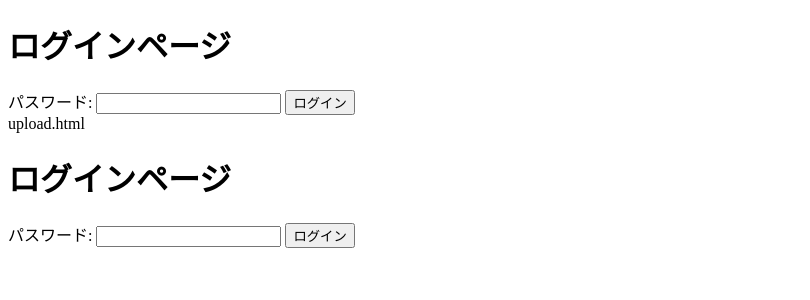
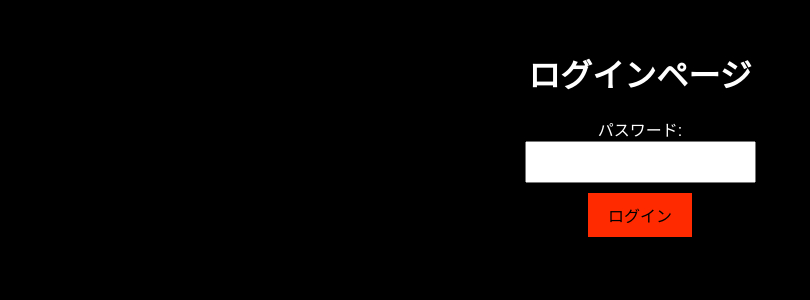
Before and after one commit to Torichan-TC1/24h_uploader, a Flask app: page / in a window 1280 px wide. Shown: the top 300 px of the page, without its empty margins (0-810 px from the left). Run offline with Flask 3, Linux system fonts and the light colour scheme.

Commit message:
Prepare for Render deployment

```diff
--- a/app.py
+++ b/app.py
@@ -13,23 +13,27 @@ UPLOAD_FOLDER = os.path.join(app.static_folder, 'uploads')
 app.config['UPLOAD_FOLDER'] = UPLOAD_FOLDER
 ALLOWED_EXTENSIONS = {'png', 'jpg', 'jpeg', 'gif'}
 
+# アップロードフォルダが存在しない場合は作成
 if not os.path.exists(UPLOAD_FOLDER):
     os.makedirs(UPLOAD_FOLDER)
 
+# アップロード可能な拡張子の確認関数
 def allowed_file(filename):
     return '.' in filename and filename.rsplit('.', 1)[1].lower() in ALLOWED_EXTENSIONS
 
+# ログインページ
 @app.route('/', methods=['GET', 'POST'])
 def login():
     if request.method == 'POST':
         password = request.form['password']
-        if password == '7':
+        if password == '7':  # 固定パスワード
             session['logged_in'] = True
             return redirect(url_for('gallery'))
         else:
             return "パスワードが違います", 403
     return render_template('login.html')
 
+# ギャラリーページ
 @app.route('/gallery')
 def gallery():
     if not session.get('logged_in'):
@@ -46,6 +50,7 @@ def gallery():
     end_time = datetime.fromisoformat(session['end_time'])
     return render_template('gallery.html', images=images, end_time=end_time)
 
+# 写真アップロードページ（GET はギャラリー表示で代用）
 @app.route('/upload', methods=['GET', 'POST'])
 def upload_file():
     if not session.get('logged_in'):
@@ -61,8 +66,10 @@ def upload_file():
             filename = secure_filename(file.filename)
             file.save(os.path.join(app.config['UPLOAD_FOLDER'], filename))
             return redirect(url_for('gallery'))
-    return render_template('upload.html')
 
+    return redirect(url_for('gallery'))  # GETアクセス時はギャラリーに戻す
+
+# 選択写真のZIPダウンロード
 @app.route('/download_selected', methods=['POST'])
 def download_selected():
     if not session.get('logged_in'):
@@ -86,6 +93,7 @@ def download_selected():
         mimetype='application/zip'
     )
 
+# 写真削除処理（タイマー満了時）
 @app.route('/delete_photos')
 def delete_photos():
     if not session.get('logged_in'):
@@ -95,8 +103,10 @@ def delete_photos():
         for image in os.listdir(app.config['UPLOAD_FOLDER']):
             os.remove(os.path.join(app.config['UPLOAD_FOLDER'], image))
         session.pop('end_time', None)
+
     return redirect(url_for('gallery'))
 
+# アプリケーションの起動
 if __name__ == '__main__':
     port = int(os.environ.get('PORT', 5000))
     app.run(host='0.0.0.0', port=port, debug=True)
--- a/templates/login.html
+++ b/templates/login.html
@@ -2,9 +2,53 @@
 <html lang="ja">
 <head>
     <meta charset="UTF-8">
+    <meta name="viewport" content="width=device-width, initial-scale=1.0">
     <title>ログイン</title>
     <style>
-        /* 上記共通スタイルが base.html にある前提 */
+        body {
+            background-color: #000;
+            color: white;
+            margin: 0;
+            font-family: 'DSEG7', sans-serif;
+        }
+
+        h1 {
+            text-align: center;
+            margin-top: 50px;
+        }
+
+        form {
+            display: flex;
+            flex-direction: column;
+            align-items: center;
+            margin-top: 20px;
+        }
+
+        input[type="password"] {
+            padding: 10px;
+            font-size: 1rem;
+            margin-bottom: 10px;
+        }
+
+        button {
+            padding: 10px 20px;
+            font-size: 1rem;
+            background-color: #ff2a00;
+            border: none;
+            cursor: pointer;
+        }
+
+        /* レスポンシブ対応 */
+        @media (max-width: 600px) {
+            h1 {
+                font-size: 1.5rem;
+            }
+
+            input[type="password"], button {
+                font-size: 1rem;
+                width: 80%;
+            }
+        }
     </style>
 </head>
 <body>
@@ -16,23 +60,3 @@
     </form>
 </body>
 </html>
-
-upload.html
-<!DOCTYPE html>
-<html lang="ja">
-<head>
-    <meta charset="UTF-8">
-    <title>ログイン</title>
-    <style>
-        /* 上記共通スタイルが base.html にある前提 */
-    </style>
-</head>
-<body>
-    <h1>ログインページ</h1>
-    <form action="/" method="POST">
-        <label for="password">パスワード:</label>
-        <input type="password" name="password" id="password" required>
-        <button type="submit">ログイン</button>
-    </form>
-</body>
-</html>
```
Also changed, not shown: templates/base.html (+9 -1 lines), templates/upload.html (deleted, +0 -11 lines).
